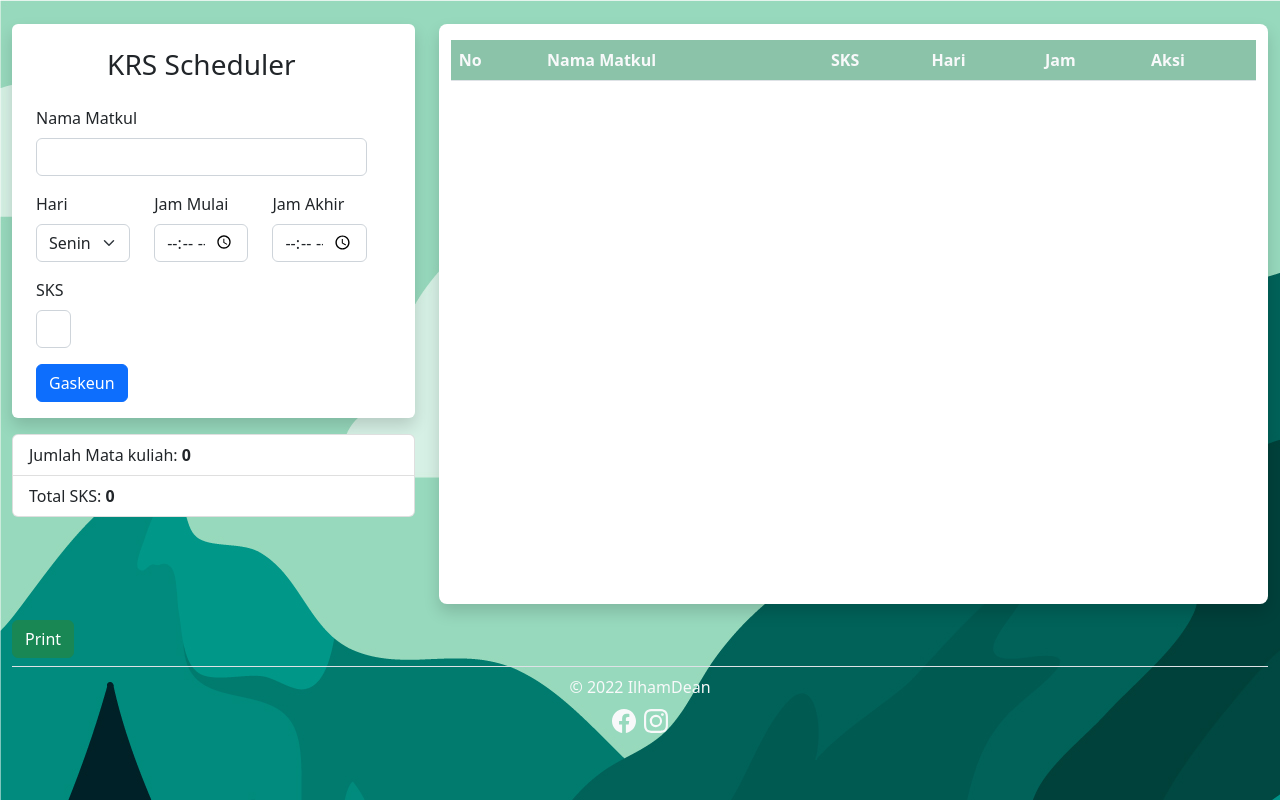
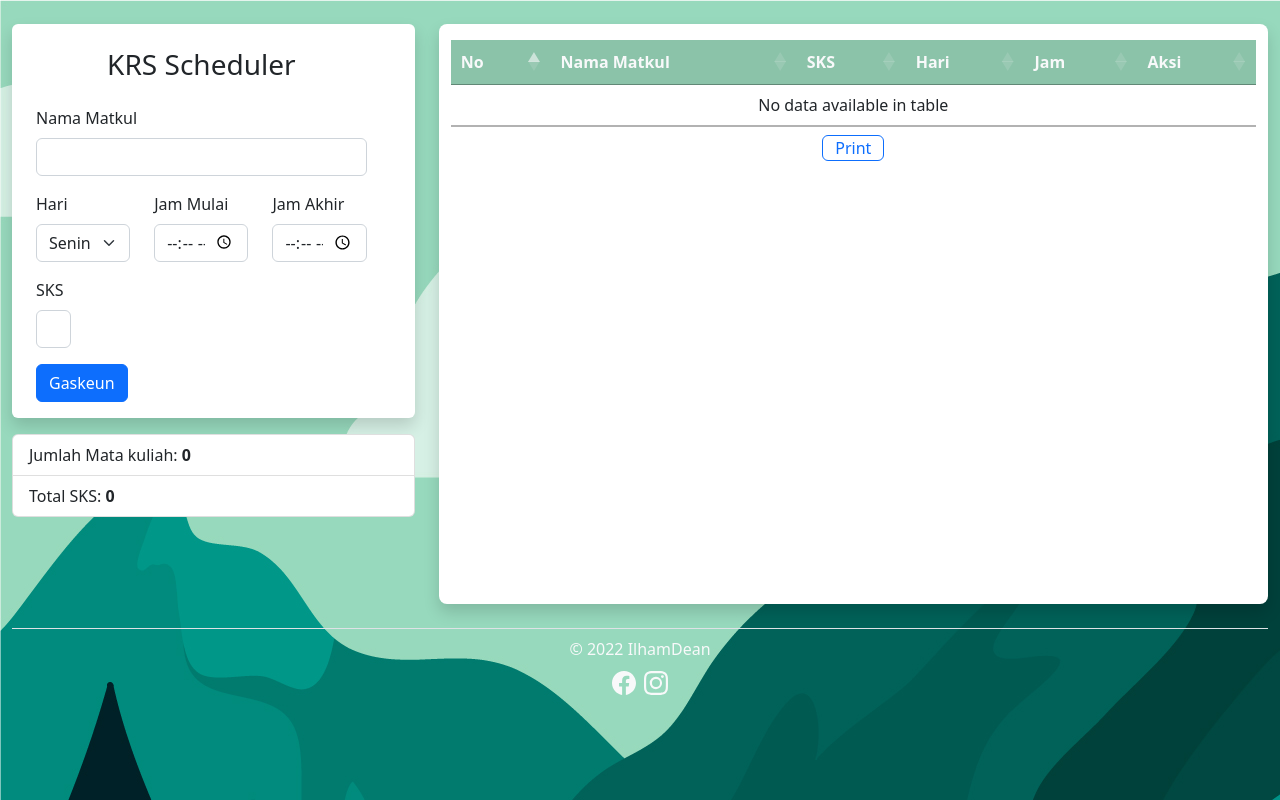
Before and after one commit to dean131/krs-tool-jquery, a Flask app: page / in a window 1280 px wide. Run offline with Flask 2, Linux system fonts and the light colour scheme; lists and menus that the app fills with data are empty; some libraries are stand-ins or nearby versions.

Commit message:
replace print button

```diff
--- a/static/logic.js
+++ b/static/logic.js
@@ -4,7 +4,7 @@ $(document).ready(function() {
     let data_base = [];
 
     $.tampil = function() {
-        let table = `<table class="table table-hover" id="myTable">
+        let table = `<table class="table table-sm table-hover" id="myTable">
                         <thead class="sticky-top text-light bg-success bg-opacity-50">
                             <tr>
                                 <th>No</th>
@@ -46,15 +46,20 @@ $(document).ready(function() {
         $('#table_matkul').html(table);
 
         $.hitungan();
+
+        $('#myTable').DataTable({
+            "paging": false,
+            "searching": false,
+            "info": false,
+        });
     }
 
-    $('#form_matkul').submit(function(event) {
-        event.preventDefault();
-        let nama_matkul = $(this).find('#nama_matkul').val();
-        let hari = $(this).find('#hari').val();
-        let jam_mulai = $(this).find('#jam_mulai').val();
-        let jam_akhir = $(this).find('#jam_akhir').val();
-        let jmlh_sks = $(this).find('#jmlh_sks').val();
+    $('#btn_submit').click(function() {
+        let nama_matkul = $('#nama_matkul').val();
+        let hari = $('#hari').val();
+        let jam_mulai = $('#jam_mulai').val();
+        let jam_akhir = $('#jam_akhir').val();
+        let jmlh_sks = $('#jmlh_sks').val();
         let data = [nama_matkul, hari, jam_mulai, jam_akhir, jmlh_sks];
 
         let tabrakan;
@@ -192,38 +197,38 @@ $(document).ready(function() {
         let list_sabtu = []
 
         for (const i of data_base) {
-            switch (i[1]) {
-                case 'Senin':
+            switch (i[1].toLowerCase()) {
+                case 'senin':
                     list_senin.push(i);
                     if (list_senin) {
                         list_senin.sort(compare);
                     }
                     continue;
-                case 'Selasa':
+                case 'selasa':
                     list_selasa.push(i);
                     if (list_selasa) {
                         list_selasa.sort(compare);
                     }
                     continue;
-                case 'Rabu':
+                case 'rabu':
                     list_rabu.push(i);
                     if (list_rabu) {
                         list_rabu.sort(compare);
                     }
                     continue;
-                case 'Kamis':
+                case 'kamis':
                     list_kamis.push(i);
                     if (list_kamis) {
                         list_kamis.sort(compare);
                     }
                     continue;
-                case 'Jum\'at':
+                case 'jum\'at':
                     list_jumat.push(i);
                     if (list_jumat) {
                         list_jumat.sort(compare);
                     }
                     continue;
-                case 'Sabtu':
+                case 'sabtu':
                     list_sabtu.push(i);
                     if (list_sabtu) {
                         list_sabtu.sort(compare);
@@ -235,7 +240,7 @@ $(document).ready(function() {
         let card_senin, card_selasa, card_rabu, card_kamis, card_jumat, card_sabtu;
 
         if (list_senin) {
-            card_senin = `      <div class="card col-4 mx-2 mb-3">
+            card_senin = `      <div class="card col-5 mx-2 mb-3">
                                     <div class="card-header">
                                         <h3 class="card-title text-center">Senin</h3>
                                     </div>
@@ -256,7 +261,7 @@ $(document).ready(function() {
         }
 
         if (list_selasa) {
-            card_selasa = `      <div class="card col-4 mx-2 mb-3">
+            card_selasa = `      <div class="card col-5 mx-2 mb-3">
                                     <div class="card-header">
                                         <h3 class="card-title text-center">Selasa</h3>
                                     </div>
@@ -277,7 +282,7 @@ $(document).ready(function() {
         }
 
         if (list_rabu) {
-            card_rabu = `      <div class="card col-4 mx-2 mb-3">
+            card_rabu = `      <div class="card col-5 mx-2 mb-3">
                                     <div class="card-header">
                                         <h3 class="card-title text-center">Rabu</h3>
                                     </div>
@@ -298,7 +303,7 @@ $(document).ready(function() {
         }
 
         if (list_kamis) {
-            card_kamis = `      <div class="card col-4 mx-2 mb-3">
+            card_kamis = `      <div class="card col-5 mx-2 mb-3">
                                     <div class="card-header">
                                         <h3 class="card-title text-center">Kamis</h3>
                                     </div>
@@ -319,7 +324,7 @@ $(document).ready(function() {
         }
 
         if (list_jumat) {
-            card_jumat = `      <div class="card col-4 mx-2 mb-3">
+            card_jumat = `      <div class="card col-5 mx-2 mb-3">
                                     <div class="card-header">
                                         <h3 class="card-title text-center">Jum'at</h3>
                                     </div>
@@ -340,7 +345,7 @@ $(document).ready(function() {
         }
 
         if (list_sabtu) {
-            card_sabtu = `      <div class="card col-4 mx-2 mb-3">
+            card_sabtu = `      <div class="card col-5 mx-2 mb-3">
                                     <div class="card-header">
                                         <h3 class="card-title text-center">Sabtu</h3>
                                     </div>
--- a/templates/index.html
+++ b/templates/index.html
@@ -6,6 +6,7 @@
     <meta name="viewport" content="width=device-width, initial-scale=1.0">
     <title>KRS Scheduler</title>
     <link href="https://cdn.jsdelivr.net/npm/bootstrap@5.2.0-beta1/dist/css/bootstrap.min.css" rel="stylesheet" integrity="sha384-0evHe/X+R7YkIZDRvuzKMRqM+OrBnVFBL6DOitfPri4tjfHxaWutUpFmBp4vmVor" crossorigin="anonymous">
+    <link rel="stylesheet" type="text/css" href="https://cdn.datatables.net/v/bs5/dt-1.12.1/datatables.min.css"/>
 </head>
 <body style="background-image: url('static/bgbd.jpg');">
     <div class="container-fluid mt-4">
@@ -18,11 +19,11 @@
                             <h3 class="form-title text-center mt-4">KRS Scheduler</h3>
                             <div class="mb-3 mt-3">
                                 <label class="form-label" for="nama_matkul">Nama Matkul</label>
-                                <input class="form-control" type="text" id="nama_matkul" required>
+                                <input class="form-control" type="text" id="nama_matkul" >
                             </div>
                             <div class="mb-3 col-md-4">
                                 <label class="form-label" for="hari">Hari</label>
-                                <select class="form-select" id="hari" aria-label="Default select example" required>
+                                <select class="form-select" id="hari" aria-label="Default select example" >
                                     <option value="senin">Senin</option>
                                     <option value="selasa">Selasa</option>
                                     <option value="rabu">Rabu</option>
@@ -33,18 +34,18 @@
                             </div>
                             <div class="col-md-4 mb-3">
                                 <label class="form-label" for="jam_mulai">Jam Mulai</label>
-                                <input type="time" id="jam_mulai" class="form-control" required>
+                                <input type="time" id="jam_mulai" class="form-control" >
                             </div>
                             <div class="col-md-4 mb-3">
                                 <label class="form-label" for="jam_akhir">Jam Akhir</label>
-                                <input type="time" id="jam_akhir" class="form-control" required>
+                                <input type="time" id="jam_akhir" class="form-control" >
                             </div>
                             <div class="col-md-2 mb-3">
                                 <label class="form-label" for="sks">SKS</label>
-                                <input class="form-control" type="text" id="jmlh_sks" required>
+                                <input class="form-control" type="text" id="jmlh_sks" >
                             </div>
                             <div class="mb-3">
-                                <button type="submit" class="btn btn-primary" id="btn_submit">Gaskeun</button>
+                                <button type="button" class="btn btn-primary" id="btn_submit">Gaskeun</button>
                             </div>
                         </div>
                     </form>
@@ -53,17 +54,15 @@
             </div>
             <!-- TABEL -->
             <div class="col-md-8 mb-3">
-                <div class="container rounded-3 shadow bg-white">
-                    <div class="table-responsive" style="height: 580px;">
-                        <div class="mt-3" id="table_matkul"></div>
+                <div class="container rounded-3 shadow bg-white table-responsive" style="height: 580px;">
+                    <div class="mt-3" id="table_matkul"></div>
+                    <div class="d-flex justify-content-center sticky-bottom bg-white py-2">
+                        <a onclick="$.myPrint()" class="btn btn-outline-primary" style="--bs-btn-padding-y: 0px;">Print</a>
                     </div>
                 </div>
             </div>
         </div>
 
-        <div>
-            <a onclick="$.myPrint()" class="btn btn-success">Print</a>
-        </div>
 
         <!-- Modal -->
         <div class="modal fade" id="modalEdit" tabindex="-1" aria-labelledby="modalEditLabel" aria-hidden="true">
@@ -82,7 +81,7 @@
                             </div>
                             <div class="mb-3 col-md-4">
                                 <label class="form-label" for="hari">Hari</label>
-                                <select class="form-select" id="modal_hari" aria-label="Default select example" required>
+                                <select class="form-select" id="modal_hari" aria-label="Default select example">
                                     <option value="Senin">Senin</option>
                                     <option value="Selasa">Selasa</option>
                                     <option value="Rabu">Rabu</option>
@@ -159,6 +158,7 @@
 
     <script src="https://cdn.jsdelivr.net/npm/bootstrap@5.2.0-beta1/dist/js/bootstrap.bundle.min.js" integrity="sha384-pprn3073KE6tl6bjs2QrFaJGz5/SUsLqktiwsUTF55Jfv3qYSDhgCecCxMW52nD2" crossorigin="anonymous"></script>
     <script src="https://code.jquery.com/jquery-3.6.0.js" integrity="sha256-H+K7U5CnXl1h5ywQfKtSj8PCmoN9aaq30gDh27Xc0jk=" crossorigin="anonymous"></script>
+    <script type="text/javascript" src="https://cdn.datatables.net/v/bs5/dt-1.12.1/datatables.min.js"></script>
     <script src="/static/logic.js"></script>
 </body>
 </html>
```
